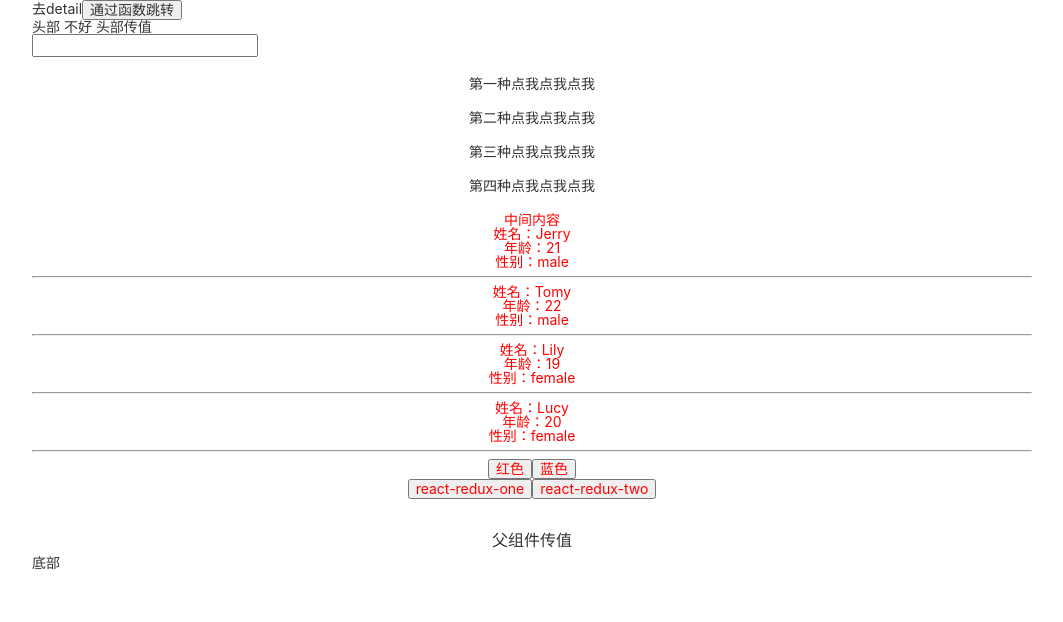
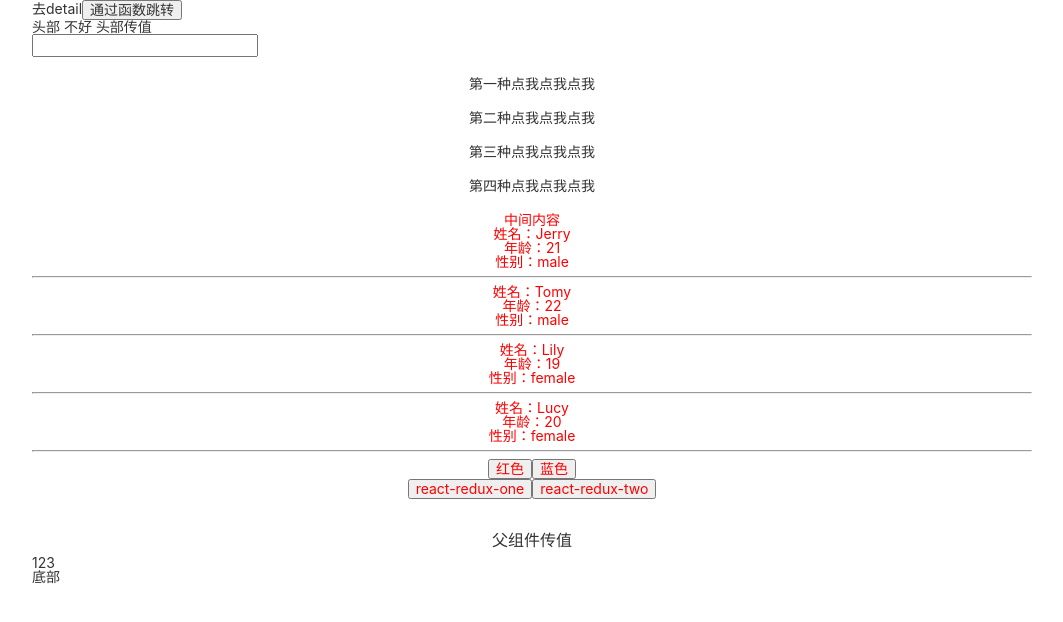
Before and after one commit to lurenli/react-templete, a React (Create React App) app: page / in a window 1280 px wide. Shown: the top 622 px of the page, without its empty margins (108-1171 px from the left). Built offline with nearby package versions, Linux system fonts and the light colour scheme.

Commit message:
Update index.js

```diff
--- a/src/pages/index.js
+++ b/src/pages/index.js
@@ -46,6 +46,7 @@
         <input onInput={this.textInpuf} />
         <Main fathValue={this.state.fathValue} onSend={this.onSend}/>
          { this.state.msg ?'子组件传过来的' + this.state.msg :''}
+          123
         <Footer />
       </div>
     )
```
